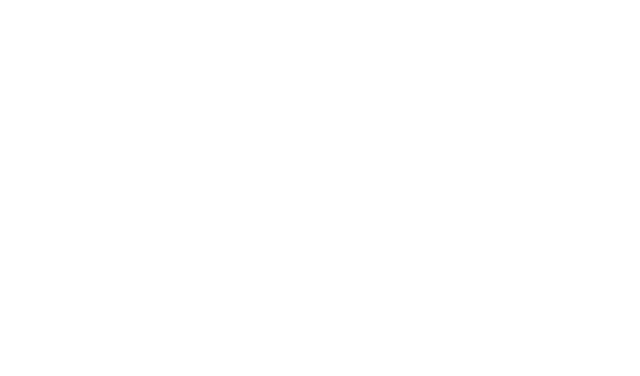
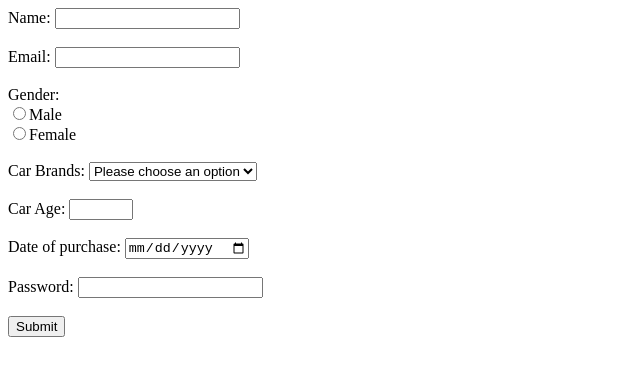
Before and after one commit to acciojob/car-insurance-form-Jitender72658, a website: page main.html in a window 1280 px wide. Shown: the whole page, without its empty margins (0-640 px from the left). Drawn offline with Linux system fonts and the light colour scheme.

Commit message:
created a submission

```diff
--- a/main.html
+++ b/main.html
@@ -11,6 +11,53 @@
     <script type="text/javascript" src="./script.js">
 </script>
 
+	<form method="post" action="#">
+		<label for="name" >Name:</label>
+		<input type="text" id="name" required>
+		<br>
+		<br>
+
+		<label for="email" >Email:</label>
+		<input type="email" id="email" required>
+		<br>
+		<br>
+
+		<label for="gender" >Gender:</label> <br>
+		<input type="radio" id="gender_m" name = "gender">Male<br>
+		<input type="radio" id="gender_f" name= "gender">Female
+		<br>
+		<br>
+
+		<label for="cars">Car Brands:</label>
+		<select id="cars" placeholder="Please choose an option">
+			<option value="choose an option"  disabled selected>Please choose an option</option>
+			<option value="BMW" >BMW</option>
+			<option value="Audi" >Audi</option>
+			<option value="Mercedez" >Mercedez</option>
+		</select>
+		<br>
+		<br>
+
+		<label for="age" >Car Age:</label>
+		<input type="number" id="age" max="150" min="0" required>
+		<br>
+		<br>
+
+		<label for="dop" >Date of purchase:</label>
+		<input type="date" id="dop" required>
+		<br>
+		<br>
+
+		<label for="password" >Password:</label>
+		<input type="password" id="password" required>
+		<br>
+		<br>
+
+		<button type="submit">Submit</button>
+
+
+	</form>
+
 </body>
 
 </html>
```
